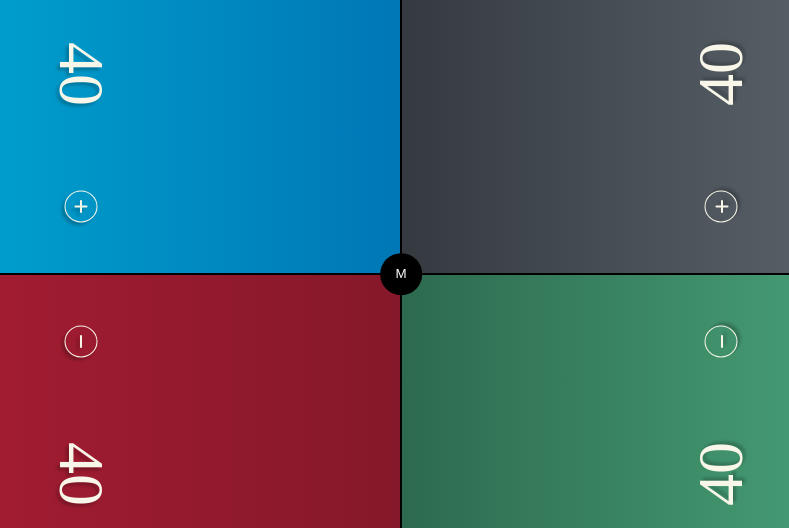
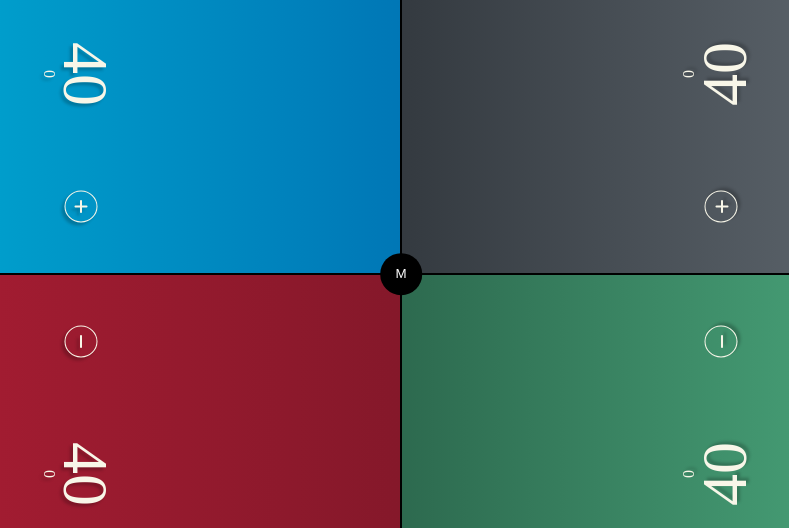
Before and after one commit to fogelmark/MTG-Counter-App, a plain HTML site: page index.html in a window 1280 px wide. Shown: the part 126-654 px from the top of the page, 239-1028 px from the left. Drawn offline with Linux system fonts and the light colour scheme.

Commit message:
add counter to all areas

```diff
--- a/index.html
+++ b/index.html
@@ -35,6 +35,7 @@
             </div>
 
             <div class="middle">
+              <p class="counter">0</p>
               <p class="life">40</p>
             </div>
             <div class="plus">
@@ -55,7 +56,7 @@
             </div>
 
             <div class="middle">
-              <p class="counter hidden"></p>
+              <p class="counter">0</p>
               <p class="life">40</p>
             </div>
             <div class="plus">
@@ -79,6 +80,7 @@
             </div>
 
             <div class="middle">
+              <p class="counter">0</p>
               <p class="life">40</p>
             </div>
             <div class="plus">
@@ -99,6 +101,7 @@
             </div>
 
             <div class="middle">
+              <p class="counter">0</p>
               <p class="life">40</p>
             </div>
             <div class="plus">
```
